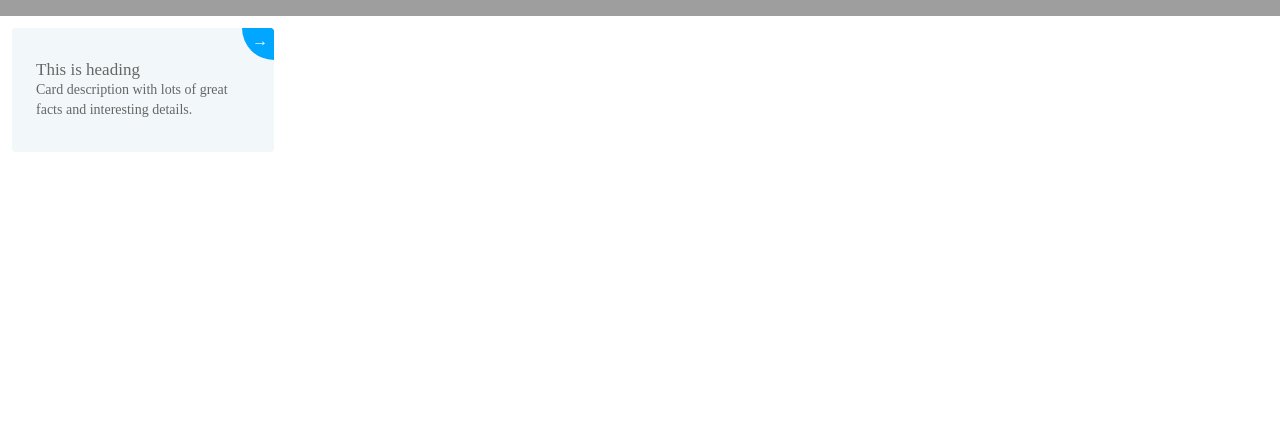
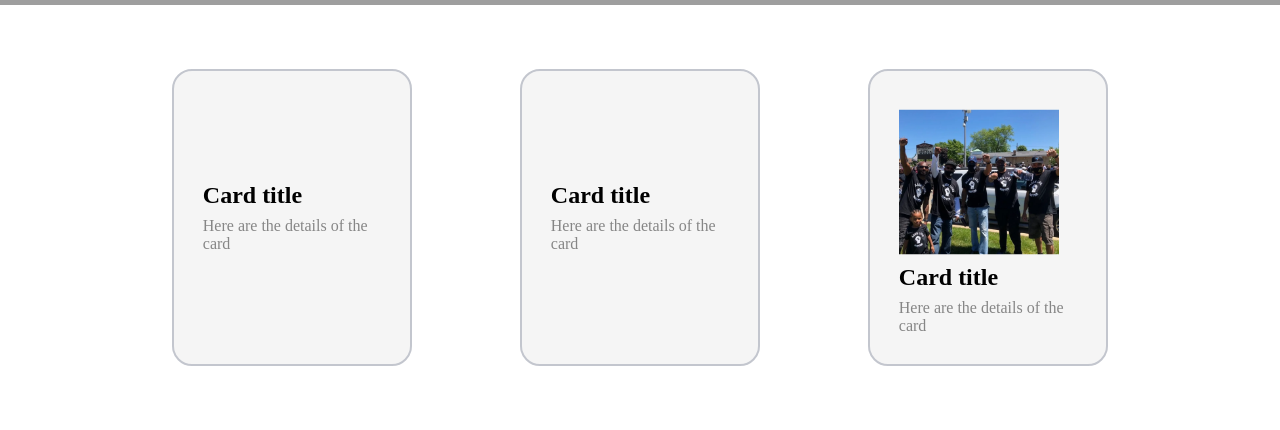
Before and after one commit to jdottruman/Positive13, a plain HTML site: page index.html in a window 1280 px wide. Shown: the part 411-841 px from the top of the page. Before the commit the page ends 800 px from the top, so only its background shows below. Drawn offline with Linux system fonts and the light colour scheme; grey boxes are pictures that could not be loaded.

Commit message:
cards not finished

```diff
--- a/index.html
+++ b/index.html
@@ -39,6 +39,10 @@
 
     </nav>
     <section class="MissionStatement" id="MissionStatement">
+
+        <div class="MissionImgContainer">
+            <img src="Photos/13th_Logo-removebg-preview(1).png" alt="">
+        </div>
         <div class="missionsParagraphContainer">
             <h1 class="missionParagraph" id="missionParagraph">
                 Established in brotherhood, 13th Positive Foundation <br />
@@ -46,25 +50,36 @@
                 through service, acts of goodwill, and mentorship.
             </h1>
         </div>
-        <div class="MissionImgContainer">
-            <img src="Photos/13th_Logo-removebg-preview(1).png" alt="">
-        </div>
     </section>
 
     <section class="cardSection" id="cardSection">
 
         <div class="card">
-            <a class="card1" href="#">
-                <p>This is heading</p>
-                <p class="small">Card description with lots of great facts and interesting details.</p>
-                <div class="go-corner" href="#">
-                    <div class="go-arrow">
-                        →
-                    </div>
-                </div>
-            </a>
+            <div class="card-details">
+                <p class="text-title">Card title</p>
+                <p class="text-body">Here are the details of the card</p>
+            </div>
+            <button class="card-button">More info</button>
         </div>
 
+        <div class="card">
+            <div class="card-details">
+                <p class="text-title">Card title</p>
+                <p class="text-body">Here are the details of the card</p>
+            </div>
+            <button class="card-button">More info</button>
+        </div>
+
+        <div class="card">
+            <div class="cardImageContainer">
+                <img src="Photos/slider3.png" alt="">
+            </div>
+            <div class="card-details">
+                <p class="text-title">Card title</p>
+                <p class="text-body">Here are the details of the card</p>
+            </div>
+            <button class="card-button">More info</button>
+        </div>
     </section>
 </body>
 
--- a/styles.css
+++ b/styles.css
@@ -1,7 +1,14 @@
 /* global/overall styles  */
 :root{
-    --accent-color: #00a6ff;
-    --grey:#8b8c89;
+  --soft-blue:#66C3FF;
+    --accent-color: #53D8FB;
+    --grey:#DCE1E9;
+    --black:#363732;
+
+    /* padding */
+
+    --section-padding-y: 4rem; /* top & bottom */
+    --section-padding-x: 3rem; /* left & right */
 }
 
 
@@ -29,18 +36,18 @@ html {
     align-items: center;
     transition: box-shadow 0.3s ease-in-out;
     animation: fade-down 0.7s;
-
+border-bottom: 1px solid var(--soft-blue);
   }
 
   .nav__logo,
   .nav__logo a {
     text-align: center;
-    font-size: 1.3rem;
-    color: var(--accent-color);
+    font-size: 1rem;
+    color: var(--soft-blue);
     font-weight: bold;
   }
   .nav__logo__highlight {
-    color: var(--accent-color);
+    color: var(--soft-blue);
     font-size: 1rem;
   }
   .nav__logo img {
@@ -65,8 +72,7 @@ html {
   }
 
   .nav__menu ul li a {
-    color: var(--accent-color);
-    font-weight: 400;
+    color: var(--black);
     margin-left: 1.5rem;
     font-size: 1.5rem;
     transition: color 0.3s ease;
@@ -75,7 +81,7 @@ html {
   .nav__menu ul li a:hover,
   .nav__menu ul li a:focus {
     /* border-bottom: 2px solid var(--accent-color); */
-    color: var(--grey);
+    color: var(--accent-color);
     transform: translateY(-2px);
     box-shadow: 0px 4px 10px rgba(0, 0, 0, 0.1);
   }
@@ -137,80 +143,81 @@ html {
 
   /* card section  */
 
-  .card p {
-    font-size: 17px;
-    font-weight: 400;
-    line-height: 20px;
-    color: #666;
+  .cardSection{
+    display: flex;
+    flex-direction: row;
+justify-content: space-evenly;
+padding: var(--section-padding-y);
   }
 
-  .card p.small {
-    font-size: 14px;
+  .card {
+  width: 15rem;
+  border-radius: 20px;
+  background: #f5f5f5;
+  position: relative;
+  padding: 1.8rem;
+  border: 2px solid #c3c6ce;
+  transition: 0.5s ease-out;
+  overflow: visible;
+  display: flex;
+  flex-direction: column;
  }
 
-  .go-corner {
-    display: flex;
-    align-items: center;
-    justify-content: center;
-    position: absolute;
-    width: 32px;
-    height: 32px;
-    overflow: hidden;
-    top: 0;
-    right: 0;
-    background-color: var(--accent-color);
-    border-radius: 0 4px 0 32px;
+ .card-details {
+  color: black;
+  height: 100%;
+  gap: .5em;
+  display: grid;
+  place-content: center;
  }
 
-  .go-arrow {
-    margin-top: -4px;
-    margin-right: -4px;
-    color: white;
-    font-family: courier, sans;
+ .card-button {
+  transform: translate(-50%, 125%);
+  width: 60%;
+  border-radius: 1rem;
+  border: none;
+  background-color: #008bf8;
+  color: #fff;
+  font-size: 1rem;
+  padding: .5rem 1rem;
+  position: absolute;
+  left: 50%;
+  bottom: 0;
+  opacity: 0;
+  transition: 0.3s ease-out;
  }
 
-  .card1 {
-    display: block;
-    position: relative;
-    max-width: 262px;
-    background-color: #f2f8f9;
-    border-radius: 4px;
-    padding: 32px 24px;
-    margin: 12px;
-    text-decoration: none;
-    z-index: 0;
-    overflow: hidden;
+ .text-body {
+  color: rgb(134, 134, 134);
  }
 
-  .card1:before {
-    content: "";
-    position: absolute;
-    z-index: -1;
-    top: -16px;
-    right: -16px;
-    background:var(--accent-color);
-    height: 32px;
-    width: 32px;
-    border-radius: 32px;
-    transform: scale(1);
-    transform-origin: 50% 50%;
-    transition: transform 0.25s ease-out;
+ /*Text*/
+ .text-title {
+  font-size: 1.5em;
+  font-weight: bold;
  }
 
-  .card1:hover:before {
-    transform: scale(21);
+ /*Hover*/
+ .card:hover {
+  border-color: #008bf8;
+  box-shadow: 0 4px 18px 0 rgba(0, 0, 0, 0.25);
  }
 
-  .card1:hover p {
-    transition: all 0.3s ease-out;
-    color: rgba(255, 255, 255, 0.8);
+ .card:hover .card-button {
+  transform: translate(-50%, 50%);
+  opacity: 1;
  }
 
-  .card1:hover h3 {
-    transition: all 0.3s ease-out;
-    color: #fff;
+ /* card image  */
+
+.cardImageContainer{
+  width: 10rem;
 }
-
+.cardImageContainer img{
+  object-fit: cover;
+  height: 100%;
+  width: 100%;
+}
   /* end of card section styles */
 
   /* iphone ver */
```
Lines whose indentation alone changed are shown as unchanged.
